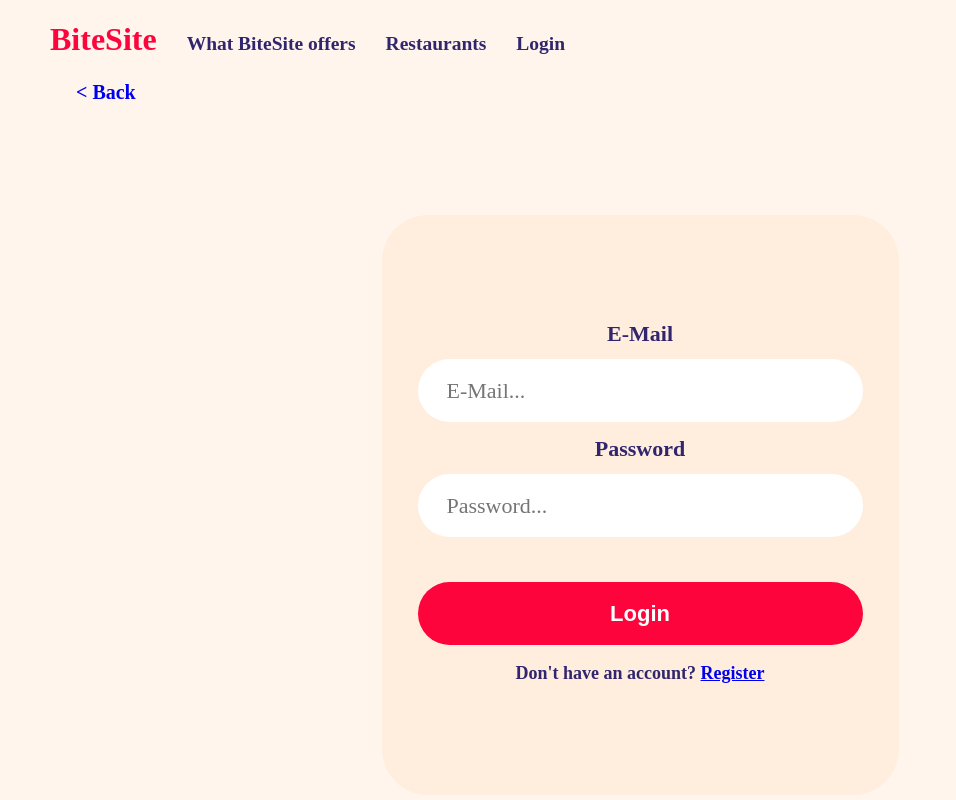
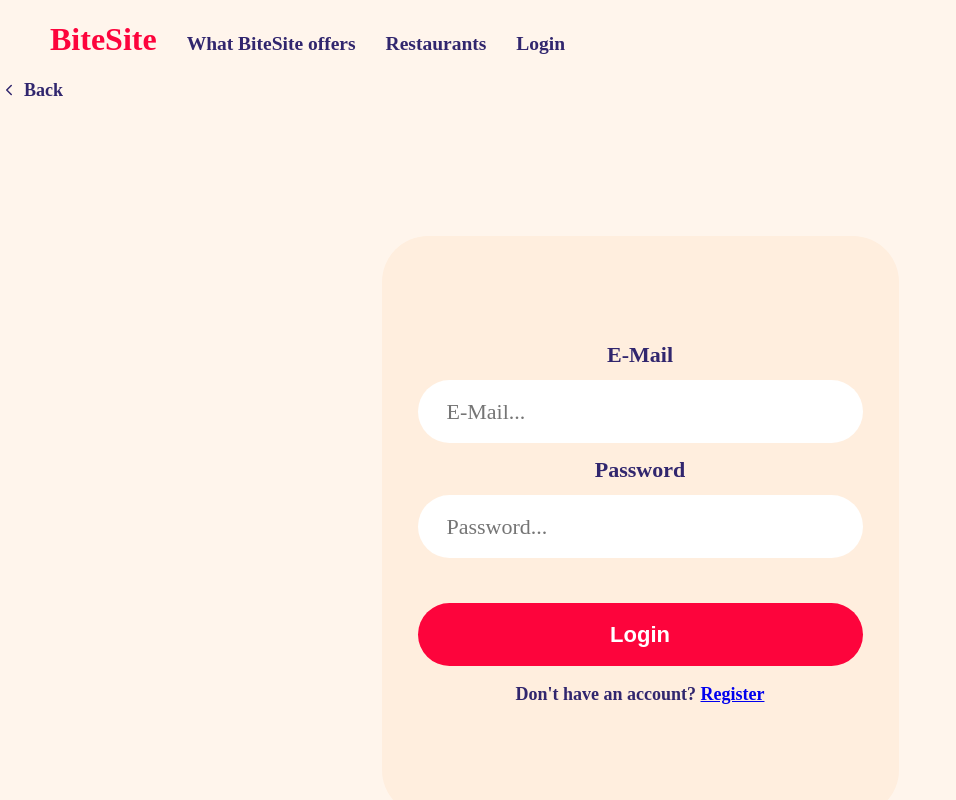
Before and after one commit to davide-muzzi/BiteSite, a Vue app in the folder Frontend/: page /login in a window 1280 px wide. Shown: the top 800 px of the page, without its empty margins (0-956 px from the left). Built offline with nearby package versions, Linux system fonts and the light colour scheme; a web font is replaced by a local one.

Commit message:
feat: unify page back buttons via shared component

```diff
--- /dev/null
+++ b/Frontend/src/components/common/BackButton.vue
@@ -0,0 +1,51 @@
+<script setup>
+import { RouterLink } from "vue-router";
+import { ChevronLeft } from "lucide-vue-next";
+
+const props = defineProps({
+    to: {
+        type: [String, Object],
+        default: null,
+    },
+});
+</script>
+
+<template>
+    <RouterLink v-if="props.to" class="back" :to="props.to" v-bind="$attrs">
+        <ChevronLeft class="icon" />
+        <span><slot>Back</slot></span>
+    </RouterLink>
+    <button v-else class="back" type="button" v-bind="$attrs">
+        <ChevronLeft class="icon" />
+        <span><slot>Back</slot></span>
+    </button>
+</template>
+
+<style scoped>
+.back {
+    display: inline-flex;
+    align-items: center;
+    gap: 6px;
+    margin-bottom: 25px;
+    cursor: pointer;
+    width: fit-content;
+    border: none;
+    background: transparent;
+    color: var(--font-color-dark-blue);
+    font-family: var(--font);
+    font-size: 18px;
+    font-weight: 600;
+    text-decoration: none;
+    padding: 0;
+}
+
+.back:focus-visible {
+    outline: 2px solid var(--font-color-dark-blue);
+    outline-offset: 4px;
+}
+
+.icon {
+    width: 18px;
+    height: 18px;
+}
+</style>
--- a/Frontend/src/views/DashboardView.vue
+++ b/Frontend/src/views/DashboardView.vue
@@ -1,7 +1,6 @@
 <script setup>
 import { ref } from "vue";
 import {
-    ChevronLeft,
     Globe,
     GlobeOff,
     Star,
@@ -12,6 +11,7 @@ import {
     Check,
     Save
 } from "lucide-vue-next";
+import BackButton from "@/components/common/BackButton.vue";
 
 const isPublished = ref(true);
 
@@ -24,10 +24,7 @@ function togglePublish() {
     <div class="dashboard">
 
         <!-- Back -->
-        <div class="back">
-            <ChevronLeft class="icon" />
-            Back
-        </div>
+        <BackButton />
 
         <div class="layout">
 
@@ -169,15 +166,6 @@ function togglePublish() {
 .dashboard {
     padding: 40px 80px;
     font-family: var(--font);
-}
-
-.back {
-    display: inline-flex;
-    align-items: center;
-    gap: 6px;
-    margin-bottom: 25px;
-    cursor: pointer;
-    width: fit-content;
 }
 
 .layout {
--- a/Frontend/src/views/LoginView.vue
+++ b/Frontend/src/views/LoginView.vue
@@ -1,5 +1,6 @@
 <script setup>
 import { ref } from 'vue';
+import BackButton from '@/components/common/BackButton.vue';
 
 const email = ref('');
 const password = ref('');
@@ -13,9 +14,7 @@ const handleLogin = async () => {
 
 <template>
 
-    <button class="back-button">
-        <RouterLink to="/">< Back</RouterLink>
-    </button>
+    <BackButton to="/" />
 
     <div class="account-page">
         <div class="login-card">
@@ -130,18 +129,4 @@ body {
     font-weight: 600;
 }
 
-.back-button {
-    background: none;
-    border: none;
-    font-size: 20px;
-    cursor: pointer;
-    color: var(--font-color-dark-blue);
-    font-weight: 600;
-    margin-left: 70px;
-    font-family: var(--font);
-}
-
-.back-button > a {
-    text-decoration: none;
-}
 </style>
--- a/Frontend/src/views/RegisterView.vue
+++ b/Frontend/src/views/RegisterView.vue
@@ -2,6 +2,7 @@
 // Progressbar 80% ChatGPT
 import { useRoute } from 'vue-router';
 import { computed } from 'vue';
+import BackButton from '@/components/common/BackButton.vue';
 
 const route = useRoute();
 
@@ -28,9 +29,7 @@ const steps = [
 
 <template>
 
-    <button class="back-button">
-        <RouterLink to="/login">< Back</RouterLink>
-    </button>
+    <BackButton to="/login" />
 
     <div class="progress-bar">
         <!-- Progressbar 80% ChatGPT -->
@@ -86,21 +85,6 @@ body {
     margin-top: 118px;
     display: flex;
     justify-content: center;
-}
-
-.back-button {
-    background: none;
-    border: none;
-    font-size: 20px;
-    cursor: pointer;
-    color: var(--font-color-dark-blue);
-    font-weight: 600;
-    margin-left: 70px;
-    font-family: var(--font);
-}
-
-.back-button > a {
-    text-decoration: none;
 }
 
 .stepper {
--- a/Frontend/src/views/UserSettingsView.vue
+++ b/Frontend/src/views/UserSettingsView.vue
@@ -1,6 +1,6 @@
 <script setup>
 import { ref } from "vue";
-import { ChevronLeft } from "lucide-vue-next";
+import BackButton from "@/components/common/BackButton.vue";
 
 const username = ref("Julian");
 const email = ref("E@Mail.com");
@@ -35,10 +35,7 @@ function logout() {
         <div class="shape shape-top-right"></div>
         <div class="shape shape-bottom-left"></div>
 
-        <button class="back-button" @click="goBack">
-            <ChevronLeft :size="18" />
-            <span>Back</span>
-        </button>
+        <BackButton class="user-settings-back" @click="goBack" />
 
         <div class="settings-content">
             <div class="form-area">
@@ -94,25 +91,14 @@ function logout() {
     z-index: 2;
 }
 
-.back-button {
+.user-settings-back {
     position: relative;
     margin-left: 0;
     z-index: 2;
-    display: inline-flex;
-    align-items: center;
-    gap: 6px;
-    border: none;
-    background: transparent;
-    color: var(--font-color-dark-blue);
-    font-family: var(--font);
-    font-size: 18px;
-    font-weight: 600;
-    cursor: pointer;
-    padding: 0;
     transition: opacity 0.2s ease, transform 0.2s ease;
 }
 
-.back-button:hover {
+.user-settings-back:hover {
     opacity: 0.75;
     transform: translateX(-2px);
 }
```
